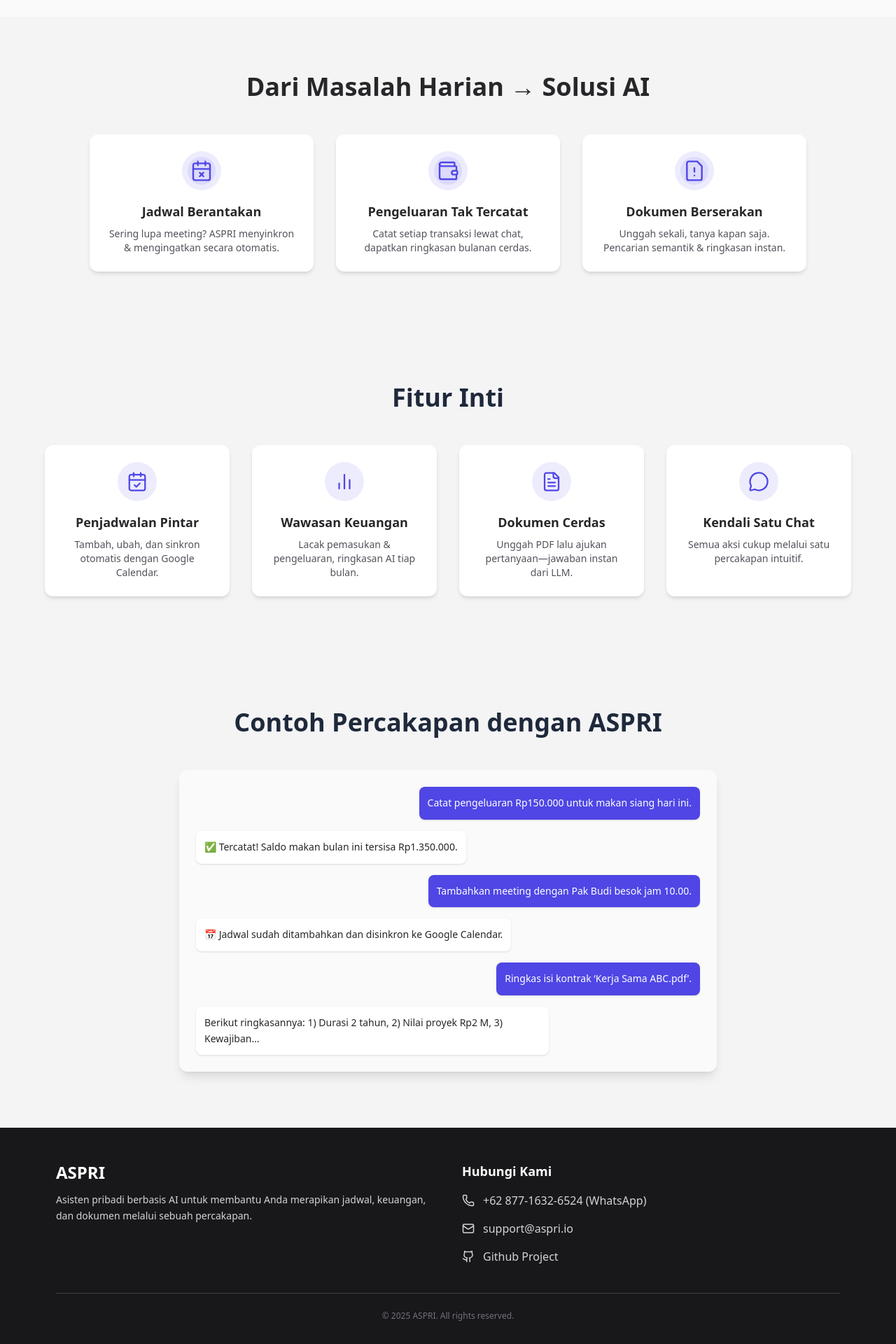
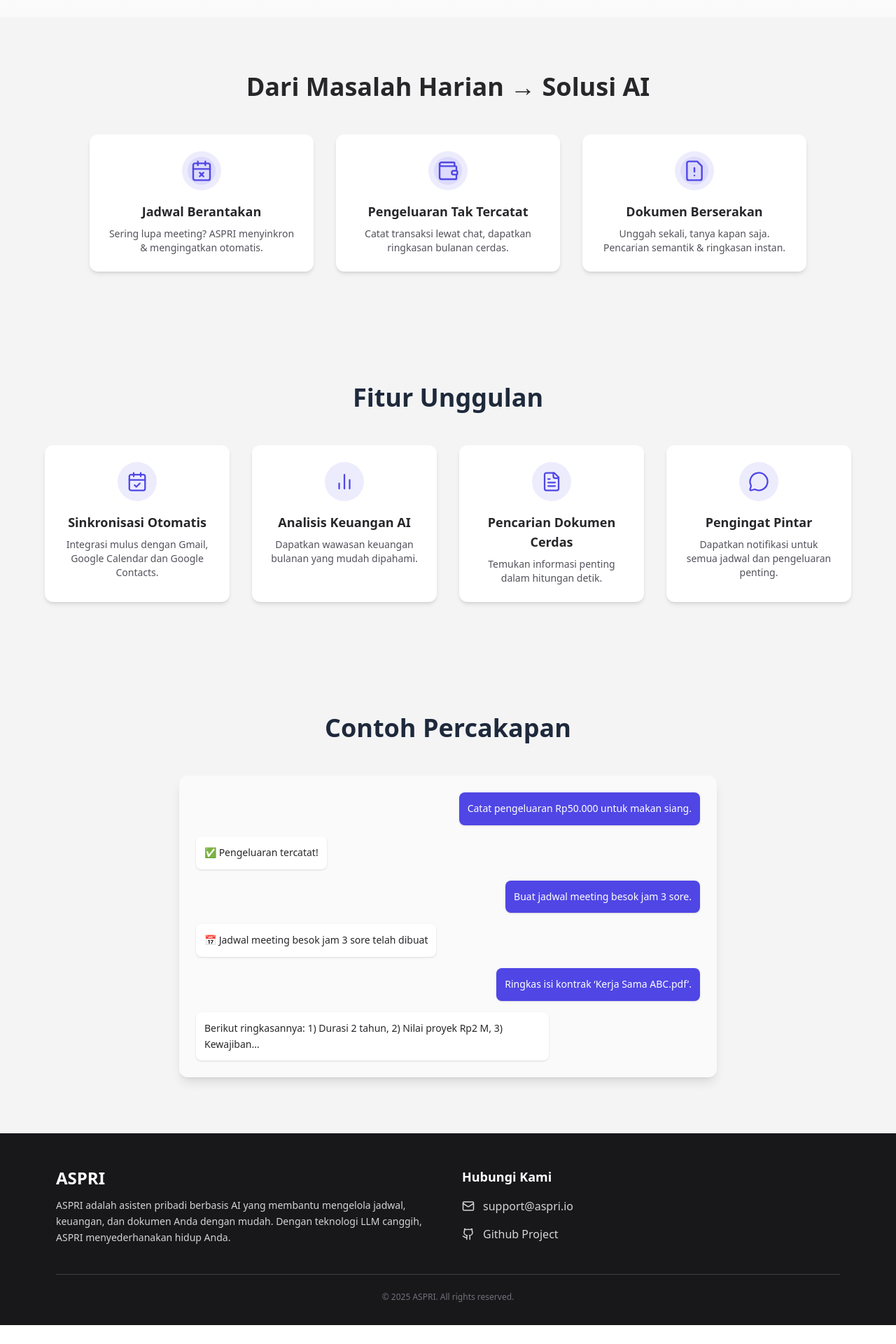
Before and after one commit to azmifauzan/aspri, a React (Vite) app in the folder frontend/: page / in a window 1280 px wide. Shown: the part 776-2696 px from the top of the page at 70% size. After the commit the page ends 2669 px from the top, so only its background shows below. Built offline with nearby package versions, Linux system fonts and the light colour scheme.

Commit message:
complete i18n for landing page

```diff
--- a/frontend/src/components/ChatPreview.tsx
+++ b/frontend/src/components/ChatPreview.tsx
@@ -1,6 +1,8 @@
 import ChatBubble from "@/components/ChatBubble";
+import { useTranslation } from "react-i18next";
 
 export default function ChatPreview() {
+  const { t } = useTranslation();
   return (
     <section className="
         py-20 px-4
@@ -10,33 +12,33 @@
       " id="chat">
       <div className="max-w-3xl mx-auto">
         <h2 className="text-3xl md:text-4xl font-bold text-center mb-12 dark:text-zinc-100">
-          Contoh&nbsp;Percakapan&nbsp;dengan&nbsp;ASPRI
+          {t("chatpreview.title")}
         </h2>
 
         <div className="rounded-xl shadow-lg bg-zinc-50 p-6 space-y-4">
           <ChatBubble
             side="right"
-            text="Catat pengeluaran Rp150.000 untuk makan siang hari ini."
+            text={t("chatpreview.user1")}
           />
           <ChatBubble
             side="left"
-            text="✅ Tercatat! Saldo makan bulan ini tersisa Rp1.350.000."
+            text={t("chatpreview.aspri1")}
           />
           <ChatBubble
             side="right"
-            text="Tambahkan meeting dengan Pak Budi besok jam 10.00."
+            text={t("chatpreview.user2")}
           />
           <ChatBubble
             side="left"
-            text="📅 Jadwal sudah ditambahkan dan disinkron ke Google Calendar."
+            text={t("chatpreview.aspri2")}
           />
           <ChatBubble
             side="right"
-            text="Ringkas isi kontrak ‘Kerja Sama ABC.pdf’."
+            text={t("chatpreview.user3")}
           />
           <ChatBubble
             side="left"
-            text="Berikut ringkasannya: 1) Durasi 2 tahun, 2) Nilai proyek Rp2 M, 3) Kewajiban…"
+            text={t("chatpreview.aspri3")}
           />
         </div>
       </div>
--- a/frontend/src/components/FeatureCard.tsx
+++ b/frontend/src/components/FeatureCard.tsx
@@ -1,4 +1,5 @@
 import { ReactNode } from "react";
+import { useTranslation } from "react-i18next";
 
 type FeatureCardProps = {
   icon: ReactNode;
@@ -7,6 +8,7 @@
 };
 
 export default function FeatureCard({ icon, title, desc }: FeatureCardProps) {
+  const { t } = useTranslation();
   return (
     <div className="flex flex-col items-center text-center p-6 rounded-xl shadow-md hover:shadow-lg transition bg-white dark:bg-zinc-800">
       <div className="w-14 h-14 flex items-center justify-center rounded-full bg-brand/10 dark:bg-brand/20 mb-4 text-brand">
@@ -14,9 +16,9 @@
       </div>
 
       <h3 className="text-lg font-semibold mb-2 text-zinc-800 dark:text-zinc-100">
-        {title}
+        {t(title)}
       </h3>
-      <p className="text-sm text-zinc-600 dark:text-zinc-300">{desc}</p>
+      <p className="text-sm text-zinc-600 dark:text-zinc-300">{t(desc)}</p>
     </div>
   );
 }
--- a/frontend/src/components/FeatureSection.tsx
+++ b/frontend/src/components/FeatureSection.tsx
@@ -1,31 +1,33 @@
 // src/components/FeatureSection.tsx
 import { CalendarCheck, BarChart2, FileText, MessageCircle } from "lucide-react";
 import FeatureCard from "@/components/FeatureCard";
+import { useTranslation } from "react-i18next";
 
 const coreFeatures = [
   {
     icon: <CalendarCheck size={30} strokeWidth={1.8} />,
-    title: "Penjadwalan Pintar",
-    desc: "Tambah, ubah, dan sinkron otomatis dengan Google Calendar.",
+    title: "features.item_1.title",
+    desc: "features.item_1.desc",
   },
   {
     icon: <BarChart2 size={30} strokeWidth={1.8} />,
-    title: "Wawasan Keuangan",
-    desc: "Lacak pemasukan & pengeluaran, ringkasan AI tiap bulan.",
+    title: "features.item_2.title",
+    desc: "features.item_2.desc",
   },
   {
     icon: <FileText size={30} strokeWidth={1.8} />,
-    title: "Dokumen Cerdas",
-    desc: "Unggah PDF lalu ajukan pertanyaan—jawaban instan dari LLM.",
+    title: "features.item_3.title",
+    desc: "features.item_3.desc",
   },
   {
     icon: <MessageCircle size={30} strokeWidth={1.8} />,
-    title: "Kendali Satu Chat",
-    desc: "Semua aksi cukup melalui satu percakapan intuitif.",
+    title: "features.item_4.title",
+    desc: "features.item_4.desc",
   },
 ];
 
 export default function FeatureSection() {
+  const { t } = useTranslation();
   return (
     <section
       className="
@@ -36,7 +38,7 @@
       " id="features">
       <div className="max-w-6xl mx-auto">
         <h2 className="text-3xl md:text-4xl font-bold text-center mb-12 dark:text-zinc-100">
-          Fitur&nbsp;Inti
+          {t("features.title")}
         </h2>
 
         <div className="grid gap-8 sm:grid-cols-2 lg:grid-cols-4">
--- a/frontend/src/components/Footer.tsx
+++ b/frontend/src/components/Footer.tsx
@@ -1,6 +1,8 @@
-import { Mail, Phone, Github } from "lucide-react";
+import { Mail, Github } from "lucide-react";
+import { useTranslation } from "react-i18next";
 
 export default function Footer() {
+  const { t } = useTranslation();
   return (
     <footer className="bg-zinc-900 text-zinc-300 pt-12 pb-8" id="contact">
       <div className="max-w-6xl mx-auto px-4">
@@ -10,21 +12,13 @@
           <div>
             <h3 className="text-2xl font-bold text-white mb-3">ASPRI</h3>
             <p className="text-sm leading-relaxed">
-              Asisten pribadi berbasis AI untuk membantu Anda merapikan jadwal,
-              keuangan, dan dokumen melalui sebuah percakapan.
+              {t("footer.description")}
             </p>
           </div>
 
           {/* — Kontak — */}
           <div className="space-y-4">
-            <h4 className="text-lg font-semibold text-white">Hubungi Kami</h4>
-
-            <div className="flex items-center gap-3">
-              <Phone size={18} />
-              <a href="https://wa.me/6287716326524" className="hover:text-white">
-                +62 877-1632-6524 (WhatsApp)
-              </a>
-            </div>
+            <h4 className="text-lg font-semibold text-white">{t("footer.contact")}</h4>
 
             <div className="flex items-center gap-3">
               <Mail size={18} />
--- a/frontend/src/components/Hero.tsx
+++ b/frontend/src/components/Hero.tsx
@@ -65,31 +65,31 @@
 
             <div className="p-4 space-y-3 flex-1 overflow-y-auto">
               <div className="text-xs text-center text-zinc-400 dark:text-zinc-500">
-                Hari ini
+                {t("hero.chat.date")}
               </div>
 
               {/* user ➜ kanan */}
               <div className="flex justify-end">
                 <div className="bg-zinc-100 p-2 rounded-lg text-sm">
-                  Catat pengeluaran Rp25.000 kopi.
+                  {t("hero.chat.user1")}
                 </div>
               </div>
               {/* aspri ➜ kiri */}
               <div className="flex justify-start">
                 <div className="bg-brand text-white p-2 rounded-lg text-sm">
-                  ✅ Tercatat!
+                  {t("hero.chat.aspri1")}
                 </div>
               </div>
               {/* user */}
               <div className="flex justify-end">
                 <div className="bg-zinc-100 p-2 rounded-lg text-sm">
-                  Tambah meeting besok 09.00.
+                  {t("hero.chat.user2")}
                 </div>
               </div>
               {/* aspri */}
               <div className="flex justify-start">
                 <div className="bg-brand text-white p-2 rounded-lg text-sm">
-                  📅 Jadwal sudah dibuat.
+                  {t("hero.chat.aspri2")}
                 </div>
               </div>
             </div>
--- a/frontend/src/components/ProblemSolution.tsx
+++ b/frontend/src/components/ProblemSolution.tsx
@@ -1,4 +1,5 @@
 // src/components/ProblemSolution.tsx
+import { useTranslation } from "react-i18next";
 import { CalendarX, FileWarning, Wallet } from "lucide-react";
 import FeatureCard from "@/components/FeatureCard";
 
@@ -6,23 +7,24 @@
 const features = [
   {
     icon: <CalendarX size={32} strokeWidth={1.8} />,
-    title: "Jadwal Berantakan",
-    desc: "Sering lupa meeting? ASPRI menyinkron & mengingatkan secara otomatis.",
+    title: "problem.item_1.title",
+    desc: "problem.item_1.desc",
   },
   {
     icon: <Wallet size={32} strokeWidth={1.8} />,
-    title: "Pengeluaran Tak Tercatat",
-    desc: "Catat setiap transaksi lewat chat, dapatkan ringkasan bulanan cerdas.",
+    title: "problem.item_2.title",
+    desc: "problem.item_2.desc",
   },
   {
     icon: <FileWarning size={32} strokeWidth={1.8} />,
-    title: "Dokumen Berserakan",
-    desc: "Unggah sekali, tanya kapan saja. Pencarian semantik & ringkasan instan.",
+    title: "problem.item_3.title",
+    desc: "problem.item_3.desc",
   },
 ];
 
 /* ── komponen ─────────────────────────────────────────── */
 export default function ProblemSolution() {
+  const { t } = useTranslation();
   return (
     <section
       id="problem"
@@ -35,7 +37,7 @@
     >
       <div className="max-w-5xl mx-auto">
         <h2 className="text-3xl md:text-4xl font-bold text-center mb-12 text-zinc-800 dark:text-zinc-100">
-          Dari&nbsp;Masalah&nbsp;Harian&nbsp;→&nbsp;Solusi&nbsp;AI
+          {t("problem.title")}
         </h2>
 
         <div className="grid gap-8 md:grid-cols-3">
@@ -47,8 +49,8 @@
                   {icon}
                 </div>
               }
-              title={title}
-              desc={desc}
+              title={t(title)}
+              desc={t(desc)}
             />
           ))}
         </div>
--- a/frontend/src/locales/en/common.json
+++ b/frontend/src/locales/en/common.json
@@ -14,7 +14,14 @@
         "cta_feature": "See Features",
         "bullet_1": "Auto-sync with Google Calendar",
         "bullet_2": "AI monthly finance insights",
-    "bullet_3": "Instant document search & summary"
+        "bullet_3": "Instant document search & summary",
+        "chat": {
+            "date": "Today",
+            "user1": "Record the expenditure of $25 for coffee.",
+            "user2": "Make a meeting schedule for tomorrow at 10 am.",
+            "aspri1": "✅ Recorded!",
+            "aspri2": "📅 The meeting schedule for tomorrow at 10 am has been made."
+        }
     },
     "problem": {
         "title": "From Daily Pain → AI Solution",
@@ -30,5 +37,37 @@
         "title": "Scattered Docs",
         "desc": "Upload once, ask anytime. Semantic search & summaries."
         }
+    },
+    "features": {
+        "title": "Key Features",
+        "item_1": {
+            "title": "Automatic Sync",
+            "desc": "Seamless integration with Gmail, Google Calendar, and Google Contacts."
+        },
+        "item_2": {
+            "title": "AI Finance Analysis",
+            "desc": "Get easy-to-understand monthly financial insights."
+        },
+        "item_3": {
+            "title": "Smart Document Search",
+            "desc": "Find important information in seconds."
+        },
+        "item_4": {
+            "title": "Smart Reminders",
+            "desc": "Get notifications for all important schedules and expenses."
+        }
+    },
+    "chatpreview":{
+        "title": "Chat Preview",
+        "user1": "Record expenses of $100 for lunch today.",
+        "user2": "Schedule a meeting for next Monday at 3 PM.",
+        "user3": "Summarize the contents of the contract ‘ABC Cooperation.pdf’.",
+        "aspri1": "✅ Expense of $100 for lunch today recorded.",
+        "aspri2": "📅 Meeting scheduled for next Monday at 3 PM.",
+        "aspri3": "Here is the summary: 1) Duration 2 years, 2) Project value 2 million, 3) Obligations…"
+    },
+    "footer": {
+        "description": "ASPRI is an AI-powered personal assistant that helps you manage your schedules, finances, and documents seamlessly. With advanced LLM capabilities, it simplifies your daily tasks.",
+        "contact": "Contact Us"
     }
 }
--- a/frontend/src/locales/id/common.json
+++ b/frontend/src/locales/id/common.json
@@ -14,7 +14,14 @@
         "cta_feature": "Lihat Fitur",
         "bullet_1": "Sinkron otomatis dengan Google Calendar",
         "bullet_2": "Ringkasan keuangan bulanan berbasis AI",
-    "bullet_3": "Pencarian & ringkasan dokumen instan"
+        "bullet_3": "Pencarian & ringkasan dokumen instan",
+        "chat": {
+            "date": "Hari ini",
+            "user1": "Catat pengeluaran Rp25.000 kopi.",
+            "user2": "Buat jadwal meeting besok jam 10 pagi.",
+            "aspri1": "✅ Tercatat!",
+            "aspri2": "📅 Jadwal meeting besok jam 10 pagi telah dibuat."
+        }
     },
     "problem": {
         "title": "Dari Masalah Harian → Solusi AI",
@@ -30,5 +37,37 @@
         "title": "Dokumen Berserakan",
         "desc": "Unggah sekali, tanya kapan saja. Pencarian semantik & ringkasan instan."
         }
+    },
+    "features": {
+        "title": "Fitur Unggulan",
+        "item_1": {
+            "title": "Sinkronisasi Otomatis",
+            "desc": "Integrasi mulus dengan Gmail, Google Calendar dan Google Contacts."
+        },
+        "item_2": {
+            "title": "Analisis Keuangan AI",
+            "desc": "Dapatkan wawasan keuangan bulanan yang mudah dipahami."
+        },
+        "item_3": {
+            "title": "Pencarian Dokumen Cerdas",
+            "desc": "Temukan informasi penting dalam hitungan detik."
+        },
+        "item_4": {
+            "title": "Pengingat Pintar",
+            "desc": "Dapatkan notifikasi untuk semua jadwal dan pengeluaran penting."
+        }
+    },
+    "chatpreview": {
+        "title": "Contoh Percakapan",
+        "user1": "Catat pengeluaran Rp50.000 untuk makan siang.",
+        "aspri1": "✅ Pengeluaran tercatat!",
+        "user2": "Buat jadwal meeting besok jam 3 sore.",
+        "aspri2": "📅 Jadwal meeting besok jam 3 sore telah dibuat",
+        "user3": "Ringkas isi kontrak ‘Kerja Sama ABC.pdf’.",
+        "aspri3": "Berikut ringkasannya: 1) Durasi 2 tahun, 2) Nilai proyek Rp2 M, 3) Kewajiban…"
+    },
+    "footer":{
+        "description": "ASPRI adalah asisten pribadi berbasis AI yang membantu mengelola jadwal, keuangan, dan dokumen Anda dengan mudah. Dengan teknologi LLM canggih, ASPRI menyederhanakan hidup Anda.",
+        "contact": "Hubungi Kami"
     }
 }
```
Also changed, not shown: frontend/src/components/Navbar.tsx (+7 -5 lines), frontend/src/components/TechAdvantages.tsx (deleted, +0 -34 lines), frontend/src/components/Workflow.tsx (deleted, +0 -50 lines), 1 other file (tests, documents, lock files or other folders). Lines whose indentation alone changed are shown as unchanged.
